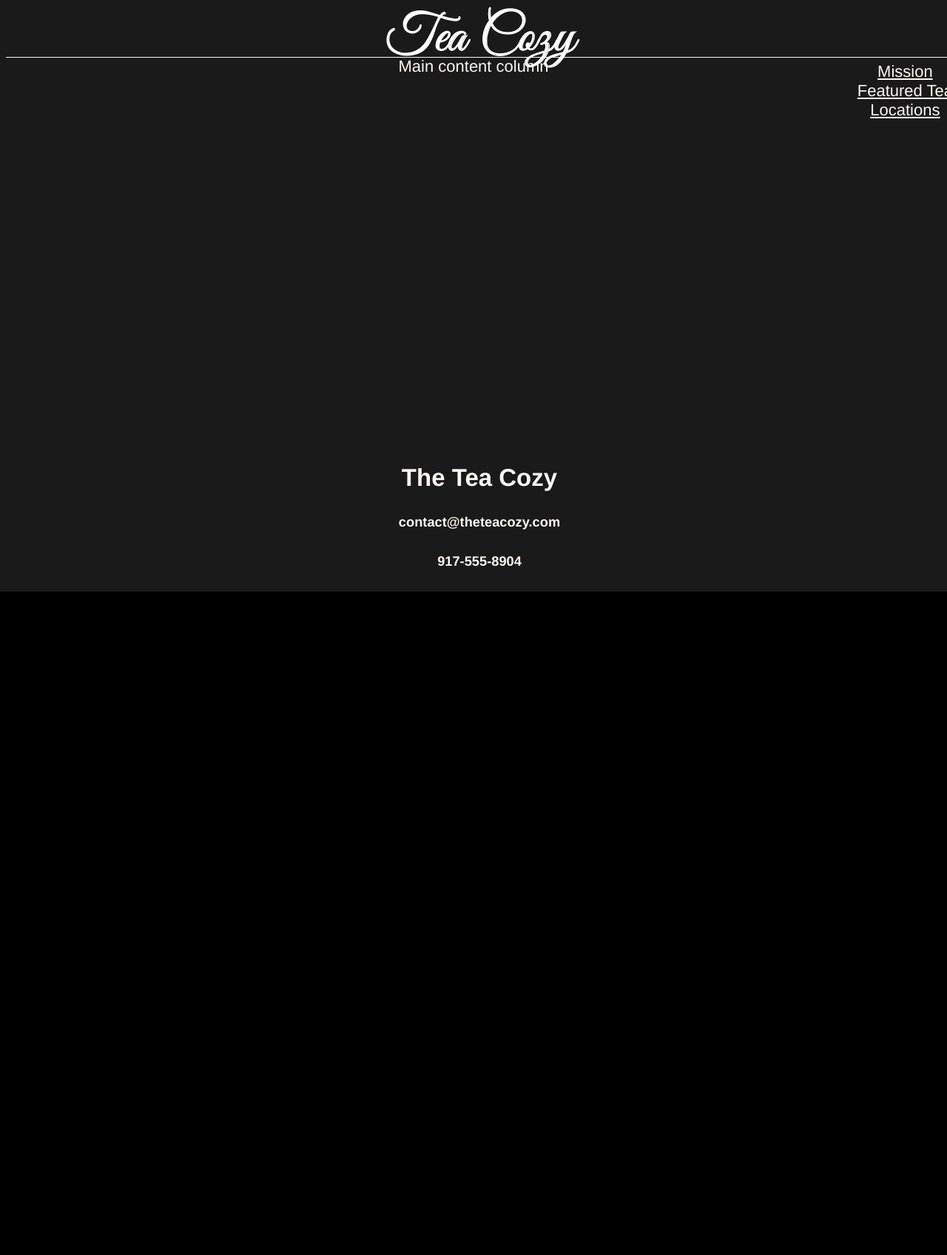
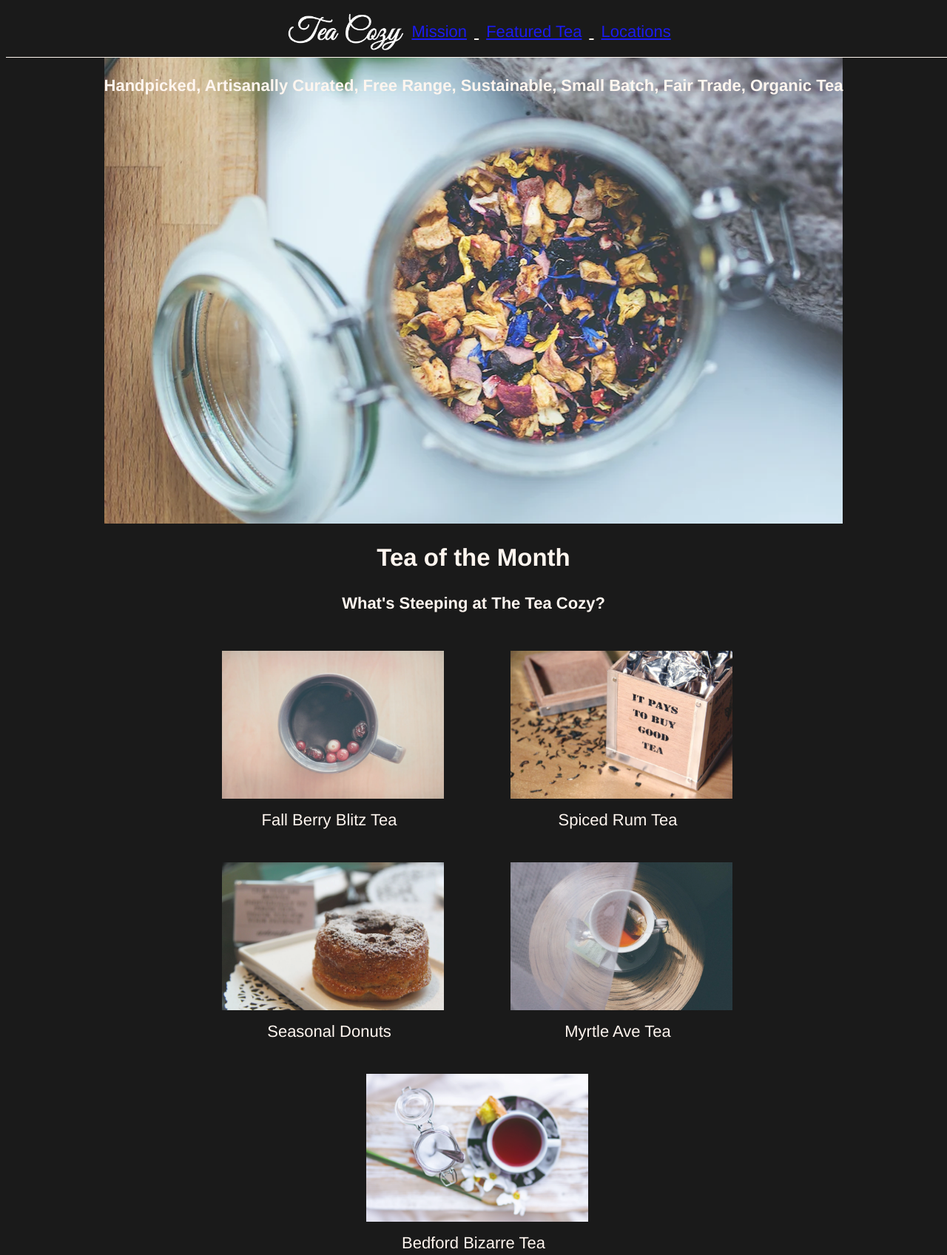
Before and after one commit to beckyeng226/TeaCozyWebsite, a plain HTML site: page index.html in a window 1280 px wide. Shown: the top 1697 px of the page at 74% size. Before the commit the page ends 800 px from the top, so only its background shows below. Drawn offline with Linux system fonts and the light colour scheme.

Commit message:
includes most content still working on style

```diff
--- a/index.html
+++ b/index.html
@@ -3,7 +3,7 @@
 <head>
  <title>Tea Cozy</title>
  <!-- Describe this page for search engines -->
- <meta name="description" content="Website for Tea Cozy">
+ <meta name="description" content="Website for The Tea Cozy">
  <!-- Character set for English and similar languages -->
  <meta charset="utf-8">
  <!-- Helps with rendering on mobile devices -->
@@ -17,34 +17,91 @@
  //Make older browsers aware of new HTML5 layout tags
  'header nav aside article footer section figure figcaption'.replace(/\w+/g, function (n) { document.createElement(n) })
  </script>
- <!-- Constrain width of layout (optional) -->
- <div id="wrapper">
+
  <!-- Header is logo, title, or other info at top of each page -->
- <header>
-     <div class="logo">
+ <header class="flex-container">
+
  <img src="images/tea-cozy-logo.webp">
-     </div>
+
  <!-- If site contains multiple pages, nav includes links to other pages -->
  <nav>
-   <ul>
-       <li>Mission</li>
-       <li>Featured Tea</li>
-       <li>Locations</li>
-   </ul>
+    <span><a href="#mission">Mission</a></span>
+    <span><a href="#featured">Featured Tea</a></span>
+    <span><a href="#locations">Locations</a></span>
+
  </nav>
 </header>
 
  <!-- Article is the main content of the page -->
- <article>
- Main content column
- </article>
+ <main>
+   <div id="mission">
+       <h2>Our Mission</h2>
+       <h4>Handpicked, Artisanally Curated, Free Range, Sustainable, Small Batch, Fair Trade, Organic Tea</h4>
+
+   </div>
+   <div id="featured">
+        <h2>Tea of the Month</h2>
+        <h4>What's Steeping at The Tea Cozy?</h4>
+
+        <div class="flex-container">
+        <figure>
+            <img src="images/berryblitz.webp" alt="">
+            <br/>
+            <figcaption>Fall Berry Blitz Tea</figcaption>
+        </figure>
+        <figure>
+            <img src="images/spiced-rum.webp" alt="">
+            <br/>
+            <figcaption>Spiced Rum Tea</figcaption>
+        </figure>
+        <figure>
+            <img src="images/donut.webp" alt="">
+            <figcaption>Seasonal Donuts</figcaption>
+        </figure>
+        <figure>
+            <img src="images/myrtle-ave.webp" alt="">
+            <figcaption>Myrtle Ave Tea</figcaption>
+        </figure>
+        <figure>
+            <img src="images/bedford-bizarre.webp" alt="">
+            <figcaption>Bedford Bizarre Tea</figcaption>
+        </figure>
+    </div>
+
+   </div>
+   <div id="locations">
+    <h2>Locations</h2>
+    <div id="downtown">
+        <h3>Downtown</h3>
+        <h4>384 West 4th Street</h4>
+        <h4>Suite 108</h4>
+        <h4>Portland, Maine</h4>
+    </div>
+    <div id="eastBayside">
+        <h3>East Bayside</h3>
+        <h4>3433 Phisherman's Avenue</h4>
+        <h4>(Northwest Corner)</h4>
+        <h4>Portland, Maine</h4>
+    </div>
+    <div id="oakdale">
+        <h3>Oakdale</h3>
+        <h4>515 Crescent Avenue</h4>
+        <h4>Second Floor</h4>
+        <h4>Portland, Maine</h4>
+    </div>
+   </div>
+
+   <div id="contact">
+    <h2>The Tea Cozy</h2>
+    <h5>contact@theteacozy.com</h5>
+    <h5>917-555-8904</h5>
+   </div>
+</main>
 
  <!-- Footer at bottom of page (optional) -->
  <footer>
-<h2>The Tea Cozy</h2>
-<h5>contact@theteacozy.com</h5>
-<h5>917-555-8904</h5>
+    <h5>copyright The Tea Cozy 2017</h5>
  </footer>
- </div><!-- End wrapper (nothing below this except /body and /html) -->
+
 </body>
 </html>
--- a/style.css
+++ b/style.css
@@ -5,28 +5,40 @@ html {
     background-color: black;
     opacity: 0.9;
     text-align: center;
+    margin: 0;
 }
 
 header {
     position: fixed;
+    z-index: 1;
     border-bottom: 1px solid seashell;
     height: 69px;
     width: 100%;
+    align-items: center;
+    background-color: black;
 }
-.logo {
-    margin-left: 10px;
+
+.flex-container {
+    display: flex;
+    justify-content: center;
+    flex-wrap: wrap;
+}
+
+img {
+    padding-left: 10px;
     height: 50px;
-    align-items: left;
+
 }
-header nav {
+nav {
     text-decoration: underline;
-    float: right;
+    text-align: right;
 
 }
 
-header nav ul {
-    list-style-type: none;
-    display: inline;
+nav span {
+    padding: 20px 10px;
+    display: inline-block;
+    color: seashell;
 }
 
 article {
@@ -34,8 +46,49 @@ article {
     top: 69px;
 }
 
+#mission {
+    display: inline-block;
+    height: 700px;
+    background-image: url("images/mission-background.webp");
+}
+
+#featured {
+    display: inline-block;
+    width: 1000px;
+}
+figure {
+    display: inline-block;
+}
+figure img {
+    height: 200px;
+    width: 300px;
+    padding-bottom: 10px;
+}
+
+#locations {
+    height: 500px;
+    background-image: url("images/locations-background.webp");
+}
+
+
+#downtown, #eastBayside, #oakdale {
+    box-sizing: border-box;
+    border: 1px solid black;
+    background-color: black;
+    width: 300px;
+    display: inline-block;
+    margin: 15px 20px;
+    opacity: 1;
+}
+
+#contact {
+    height: 200px;
+}
+
 footer {
-    position: fixed;
+    position: relative;
     bottom: 0px;
     width: 100%;
+    padding-left: 20px;
+    text-align: left;
 }
```
